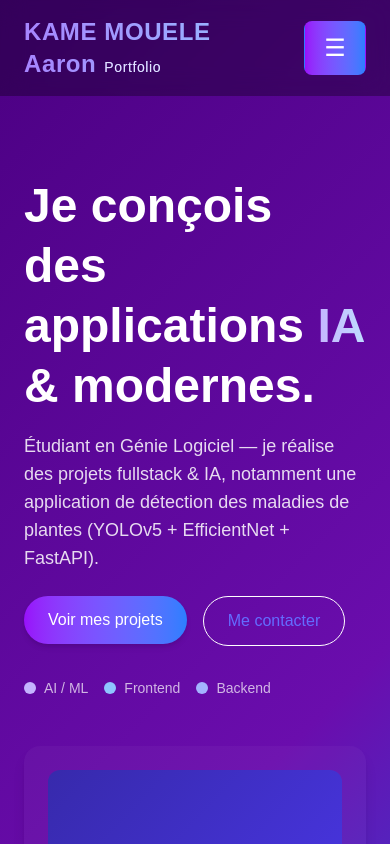
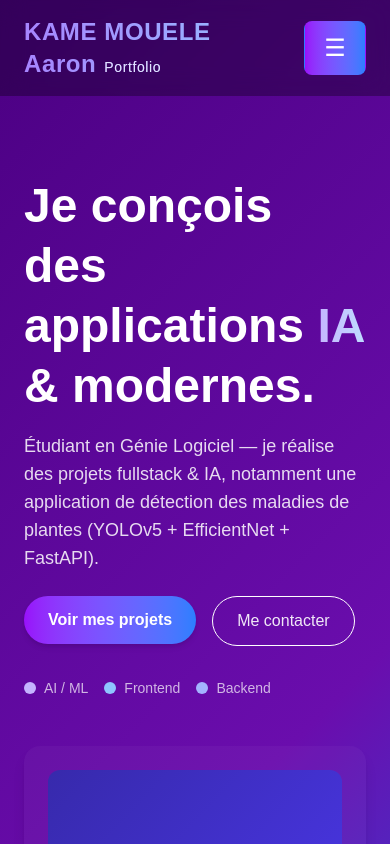
Before and after one commit to AaronKAME200308/Portfolio, a React (Vite) app: page / in a window 390 px wide. Shown: the top 844 px of the page. Built offline with nearby package versions, Linux system fonts and the light colour scheme; the HTML template or start-up script is replaced by a standard one.

Commit message:
navbar responsive 4

```diff
--- a/index.html
+++ b/index.html
@@ -4,7 +4,7 @@
     <meta charset="UTF-8" />
     <link rel="icon" type="image/svg+xml" href="/vite.svg" />
     <meta name="viewport" content="width=device-width, initial-scale=1.0" />
-    <title>aaron KAME MOUELE</title>
+    <title>Aaron KAME MOUELE</title>
   </head>
   <body>
     <div id="root"></div>
--- a/src/components/Navbar.tsx
+++ b/src/components/Navbar.tsx
@@ -68,7 +68,7 @@ const Navbar = () => {
             animate={{ height: "auto", opacity: 1 }}
             exit={{ height: 0, opacity: 0 }}
             transition={{ duration: 0.25 }}
-            className="md:hidden bg-gradient-to-r from-purple-600 to-blue-500 backdrop-blur-md"
+            className="md:hidden bg-gradient-purple-400 "
           >
             <ul className="flex flex-col gap-2 px-6 py-4">
               {links.map((l) => (
--- a/src/pages/Home.tsx
+++ b/src/pages/Home.tsx
@@ -26,23 +26,23 @@ const Home = () => {
             <NavLink
               to={"/projects"}
             >
-              <motion.a
+              <motion.div
                 whileHover={buttonHover}
                 className="inline-block px-6 py-3 rounded-full bg-gradient-to-r from-purple-600 to-blue-500 font-semibold shadow-md text-white"
               >
                 <p className="text-white">Voir mes projets</p>
-              </motion.a>
+              </motion.div>
             </NavLink>
 
             <NavLink
               to={"/contact"}
             >
-              <motion.a
+              <motion.div
                 whileHover={buttonHover}
                 className="inline-block px-6 py-3 rounded-full border border-white text-white/90 hover:bg-white transition"
               >
                 Me contacter
-              </motion.a>
+              </motion.div>
             </NavLink>
           </div>
 
```
